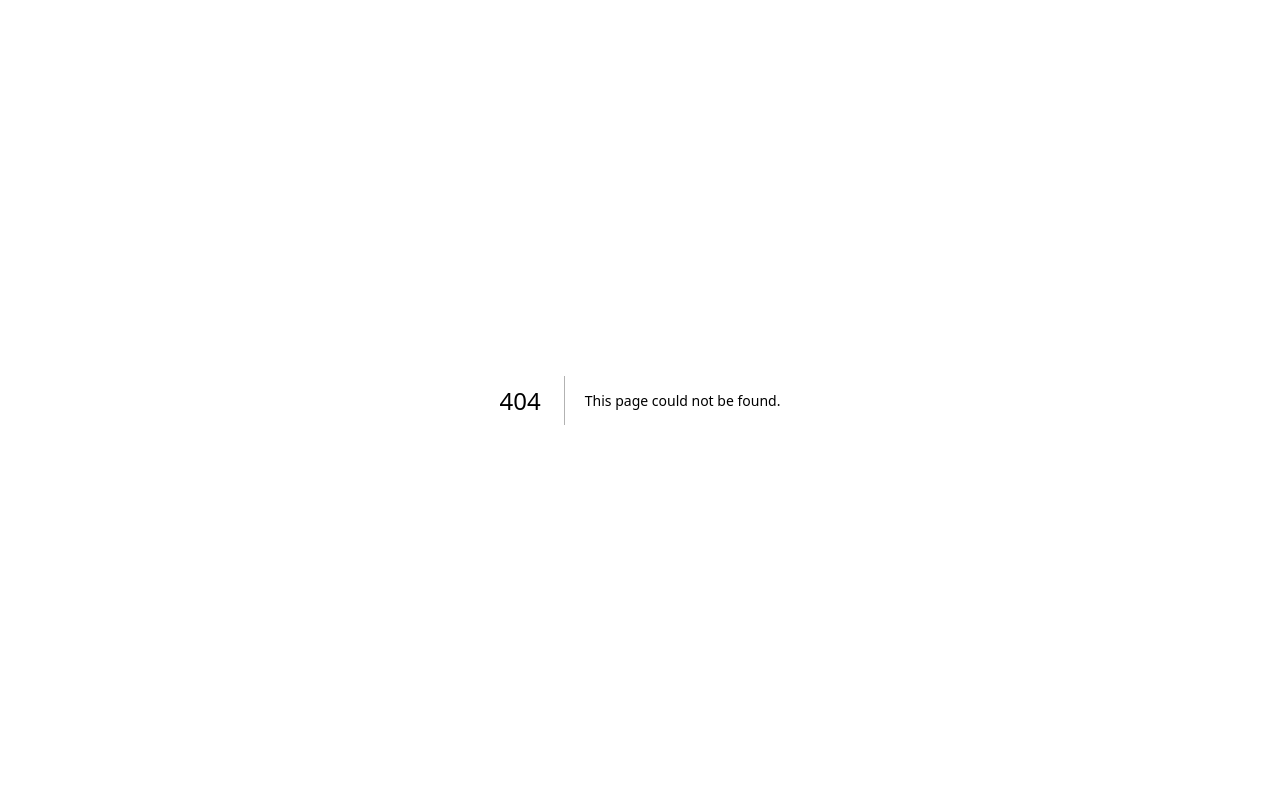
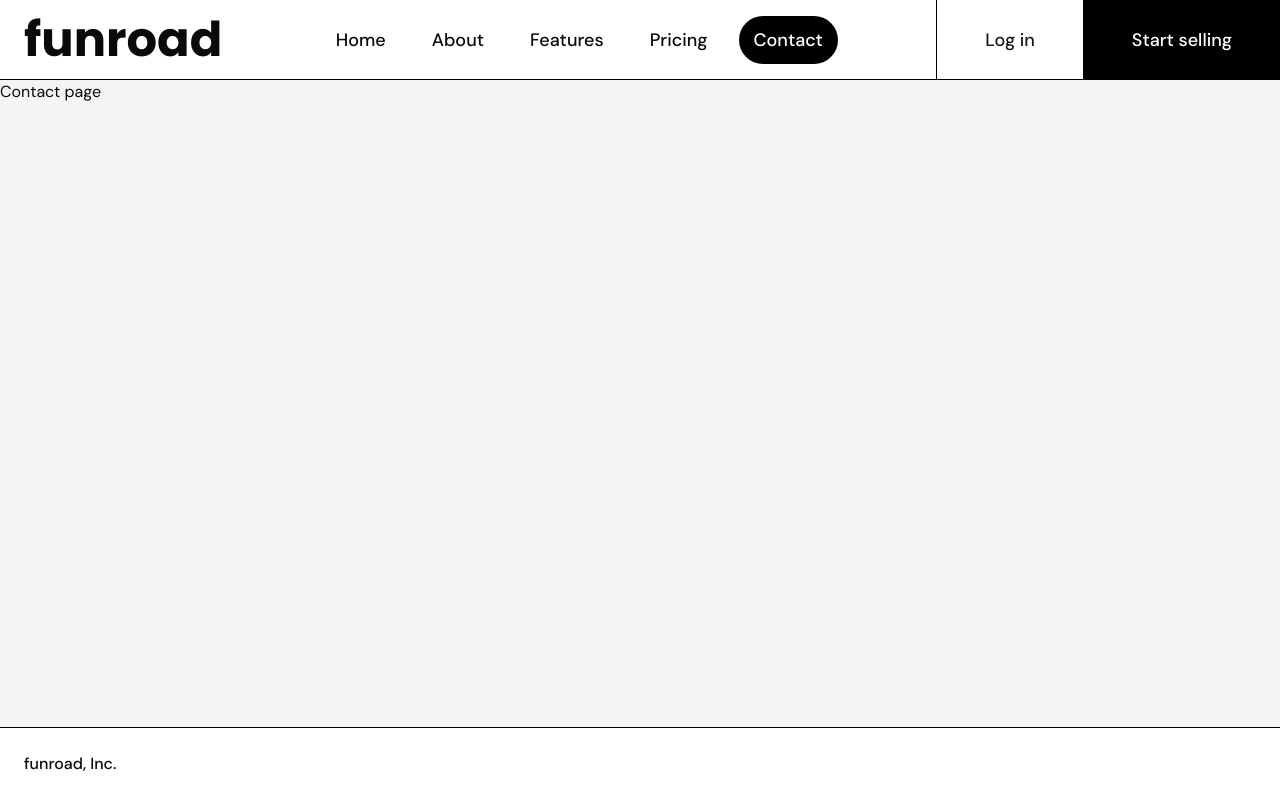
Before and after one commit to mayuchen0611/multitenant-ecommerce, a Next.js app: page /contact in a window 1280 px wide. Before the commit this address had no page. Built offline with nearby package versions, Linux system fonts and the light colour scheme.

Commit message:
03: home layout

```diff
--- /dev/null
+++ b/src/app/(home)/about/page.tsx
@@ -0,0 +1,5 @@
+const Page = () => {
+  return <div>About page</div>;
+};
+
+export default Page;
--- /dev/null
+++ b/src/app/(home)/contact/page.tsx
@@ -0,0 +1,5 @@
+const Page = () => {
+  return <div>Contact page</div>;
+};
+
+export default Page;
--- /dev/null
+++ b/src/app/(home)/features/page.tsx
@@ -0,0 +1,5 @@
+const Page = () => {
+  return <div>Features page</div>;
+};
+
+export default Page;
--- /dev/null
+++ b/src/app/(home)/footer.tsx
@@ -0,0 +1,9 @@
+export const Footer = () => {
+  return (
+    <footer className="flex border-t justify-between font-medium p-6">
+      <div className="flex items-center gap-2">
+        <p>funroad, Inc.</p>
+      </div>
+    </footer>
+  );
+};
--- /dev/null
+++ b/src/app/(home)/layout.tsx
@@ -0,0 +1,18 @@
+import { Footer } from "./footer";
+import { Navbar } from "./navbar";
+
+interface Props {
+  children: React.ReactNode;
+}
+
+const Layout = ({ children }: Props) => {
+  return (
+    <div className="flex flex-col min-h-screen">
+      <Navbar />
+      <div className="flex-1 bg-[#F4F4F4]">{children}</div>
+      <Footer />
+    </div>
+  );
+};
+
+export default Layout;
--- /dev/null
+++ b/src/app/(home)/navbar-sidebar.tsx
@@ -0,0 +1,60 @@
+import {
+  Sheet,
+  SheetContent,
+  SheetHeader,
+  SheetTitle,
+} from "@/components/ui/sheet";
+import { ScrollArea } from "@/components/ui/scroll-area";
+import Link from "next/link";
+interface NavbarItem {
+  href: string;
+  children: React.ReactNode;
+}
+
+interface Props {
+  items: NavbarItem[];
+  open: boolean;
+  onOpenChange: (open: boolean) => void;
+}
+
+export const NavbarSidebar = ({ items, open, onOpenChange }: Props) => {
+  return (
+    <Sheet open={open} onOpenChange={onOpenChange}>
+      <SheetContent side="left" className="p-0 transition-none">
+        <SheetHeader className="p-4 border-b">
+          <div className="flex items-center">
+            <SheetTitle>Menu</SheetTitle>
+          </div>
+        </SheetHeader>
+        <ScrollArea className="flex flex-col overflow-auto h-full pb-2">
+          {items.map((item) => (
+            <Link
+              key={item.href}
+              href={item.href}
+              className="w-full text-left p-4 hover:bg-black hover:text-white flex items-center text-base font-medium"
+              onClick={() => onOpenChange(false)}
+            >
+              {item.children}
+            </Link>
+          ))}
+          <div className="border-t">
+            <Link
+              onClick={() => onOpenChange(false)}
+              href="/sign-in"
+              className="w-full text-left p-4 hover:bg-black hover:text-white flex items-center text-base font-medium"
+            >
+              Log in
+            </Link>
+            <Link
+              onClick={() => onOpenChange(false)}
+              href="/sign-up"
+              className="w-full text-left p-4 hover:bg-black hover:text-white flex items-center text-base font-medium"
+            >
+              Start selling
+            </Link>
+          </div>
+        </ScrollArea>
+      </SheetContent>
+    </Sheet>
+  );
+};
--- /dev/null
+++ b/src/app/(home)/navbar.tsx
@@ -0,0 +1,103 @@
+"use client";
+
+import Link from "next/link";
+import { Poppins } from "next/font/google";
+import { usePathname } from "next/navigation";
+import { cn } from "@/lib/utils";
+import { Button } from "@/components/ui/button";
+import { NavbarSidebar } from "./navbar-sidebar";
+import { useState } from "react";
+import { MenuIcon } from "lucide-react";
+
+const poppins = Poppins({
+  subsets: ["latin"],
+  weight: ["700"],
+});
+
+interface NavbarItemProps {
+  href: string;
+  children: React.ReactNode;
+  isActive?: boolean;
+}
+
+const NavbarItem = ({ href, children, isActive }: NavbarItemProps) => {
+  return (
+    <Button
+      asChild
+      variant="outline"
+      className={cn(
+        "bg-transparent hover:bg-transparent rounded-full hover:border-primary border-transparent px-3.5 text-lg",
+        isActive && "bg-black text-white hover:bg-black hover:text-white"
+      )}
+    >
+      <Link href={href}>{children}</Link>
+    </Button>
+  );
+};
+
+const navbarItems = [
+  { href: "/", children: "Home" },
+  { href: "/about", children: "About" },
+  { href: "/features", children: "Features" },
+  { href: "/pricing", children: "Pricing" },
+  { href: "/contact", children: "Contact" },
+];
+
+export const Navbar = () => {
+  const pathname = usePathname();
+  const [isSidebarOpen, setIsSidebarOpen] = useState(false);
+
+  return (
+    <nav className="h-20 flex border-b justify-between font-medium bg-white">
+      <Link href="/" className="pl-6 flex items-center">
+        <span className={cn("text-5xl font-semibold", poppins.className)}>
+          funroad
+        </span>
+      </Link>
+
+      <NavbarSidebar
+        items={navbarItems}
+        open={isSidebarOpen}
+        onOpenChange={setIsSidebarOpen}
+      />
+
+      <div className="items-center gap-4 hidden lg:flex">
+        {navbarItems.map((item) => (
+          <NavbarItem
+            key={item.href}
+            href={item.href}
+            isActive={pathname === item.href}
+          >
+            {item.children}
+          </NavbarItem>
+        ))}
+      </div>
+
+      <div className="hidden lg:flex">
+        <Button
+          asChild
+          variant="secondary"
+          className="border-l border-t-0 border-b-0 border-r-0 px-12 h-full rounded-none bg-white hover:bg-pink-400 transition-colors text-lg "
+        >
+          <Link href="/sign-in">Log in</Link>
+        </Button>
+        <Button
+          asChild
+          className="border-l border-t-0 border-b-0 border-r-0 px-12 h-full rounded-none bg-black text-white hover:bg-pink-400 hover:text-black transition-colors text-lg "
+        >
+          <Link href="/sign-up">Start selling</Link>
+        </Button>
+      </div>
+
+      <div className="flex lg:hidden items-center justify-center">
+        <Button
+          variant="ghost"
+          className="size-12 border-transparent bg-white"
+          onClick={() => setIsSidebarOpen(true)}
+        >
+          <MenuIcon />
+        </Button>
+      </div>
+    </nav>
+  );
+};
--- /dev/null
+++ b/src/app/(home)/pricing/page.tsx
@@ -0,0 +1,5 @@
+const Page = () => {
+  return <div>Pricing page</div>;
+};
+
+export default Page;
--- a/src/components/ui/checkbox.tsx
+++ b/src/components/ui/checkbox.tsx
@@ -1,10 +1,10 @@
-"use client"
+"use client";
 
-import * as React from "react"
-import * as CheckboxPrimitive from "@radix-ui/react-checkbox"
-import { CheckIcon } from "lucide-react"
+import * as React from "react";
+import * as CheckboxPrimitive from "@radix-ui/react-checkbox";
+import { CheckIcon } from "lucide-react";
 
-import { cn } from "@/lib/utils"
+import { cn } from "@/lib/utils";
 
 function Checkbox({
   className,
@@ -15,6 +15,7 @@ function Checkbox({
       data-slot="checkbox"
       className={cn(
         "peer border-input dark:bg-input/30 data-[state=checked]:bg-primary data-[state=checked]:text-primary-foreground dark:data-[state=checked]:bg-primary data-[state=checked]:border-primary focus-visible:border-ring focus-visible:ring-ring/50 aria-invalid:ring-destructive/20 dark:aria-invalid:ring-destructive/40 aria-invalid:border-destructive size-4 shrink-0 rounded-[4px] border shadow-xs transition-shadow outline-none focus-visible:ring-[3px] disabled:cursor-not-allowed disabled:opacity-50",
+        "bg-white",
         className
       )}
       {...props}
@@ -26,7 +27,7 @@ function Checkbox({
         <CheckIcon className="size-3.5" />
       </CheckboxPrimitive.Indicator>
     </CheckboxPrimitive.Root>
-  )
+  );
 }
 
-export { Checkbox }
+export { Checkbox };
--- a/src/components/ui/progress.tsx
+++ b/src/components/ui/progress.tsx
@@ -16,7 +16,7 @@ function Progress({
       className={cn(
         "relative h-3 w-full overflow-hidden rounded-full",
         // modified classes
-        "border bg-transparent",
+        "border bg-white",
         className
       )}
       {...props}
--- a/src/components/ui/textarea.tsx
+++ b/src/components/ui/textarea.tsx
@@ -7,9 +7,9 @@ function Textarea({ className, ...props }: React.ComponentProps<"textarea">) {
     <textarea
       data-slot="textarea"
       className={cn(
-        "border-input placeholder:text-muted-foreground focus-visible:border-ring focus-visible:ring-ring/50 aria-invalid:ring-destructive/20 dark:aria-invalid:ring-destructive/40 aria-invalid:border-destructive dark:bg-input/30 flex field-sizing-content min-h-16 w-full rounded-md border bg-transparent px-3 py-2 text-base transition-[color,box-shadow] outline-none focus-visible:ring-[3px] disabled:cursor-not-allowed disabled:opacity-50",
+        "border-input placeholder:text-muted-foreground focus-visible:border-ring focus-visible:ring-ring/50 aria-invalid:ring-destructive/20 dark:aria-invalid:ring-destructive/40 aria-invalid:border-destructive dark:bg-input/30 flex field-sizing-content min-h-16 w-full rounded-md border px-3 py-2 text-base transition-[color,box-shadow] outline-none focus-visible:ring-[3px] disabled:cursor-not-allowed disabled:opacity-50",
         // modified classes
-        "md:text-base",
+        "md:text-base bg-white",
         className
       )}
       {...props}
```
Also changed, not shown: src/app/(home)/page.tsx (renamed from src/app/page.tsx).
